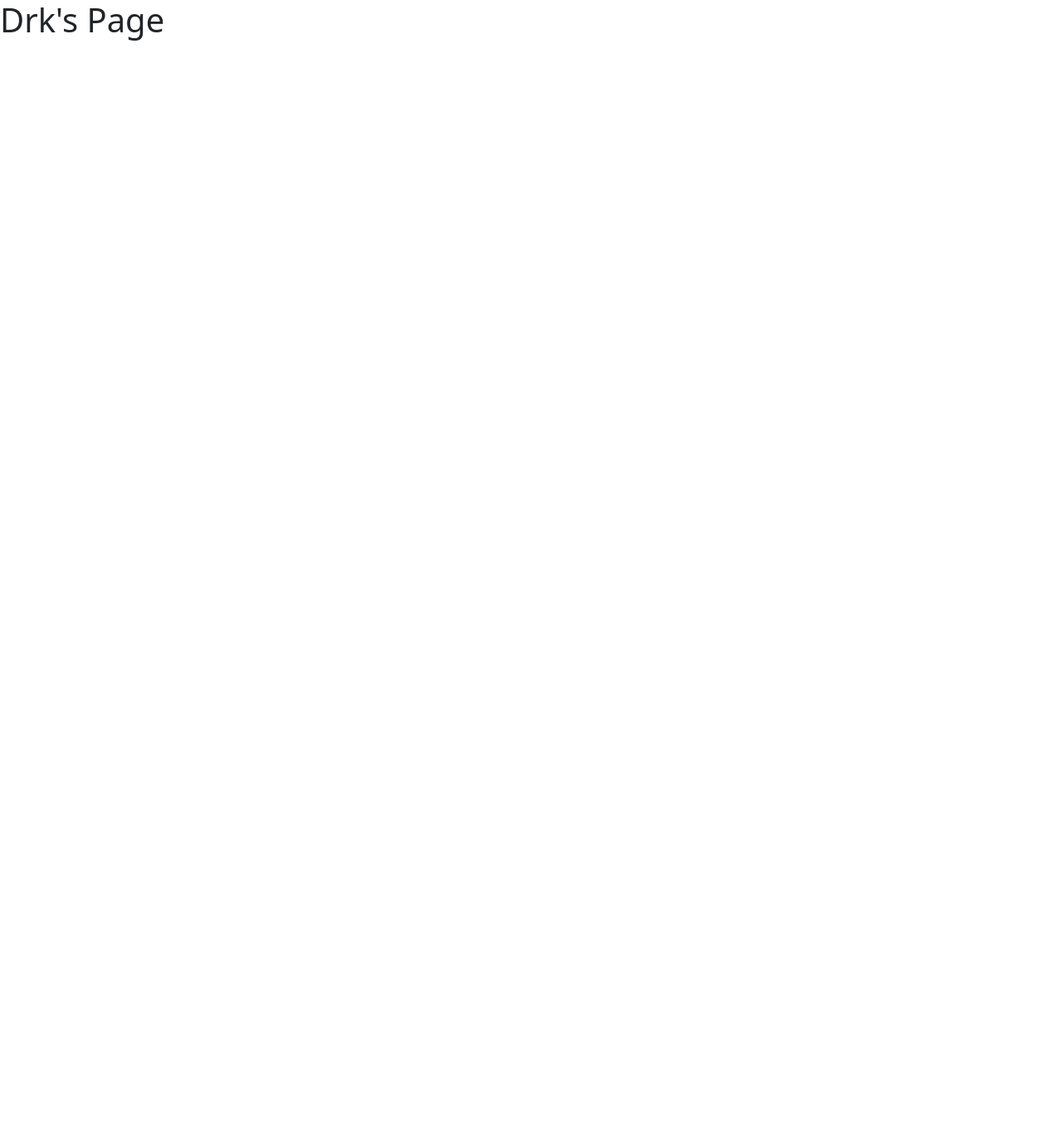
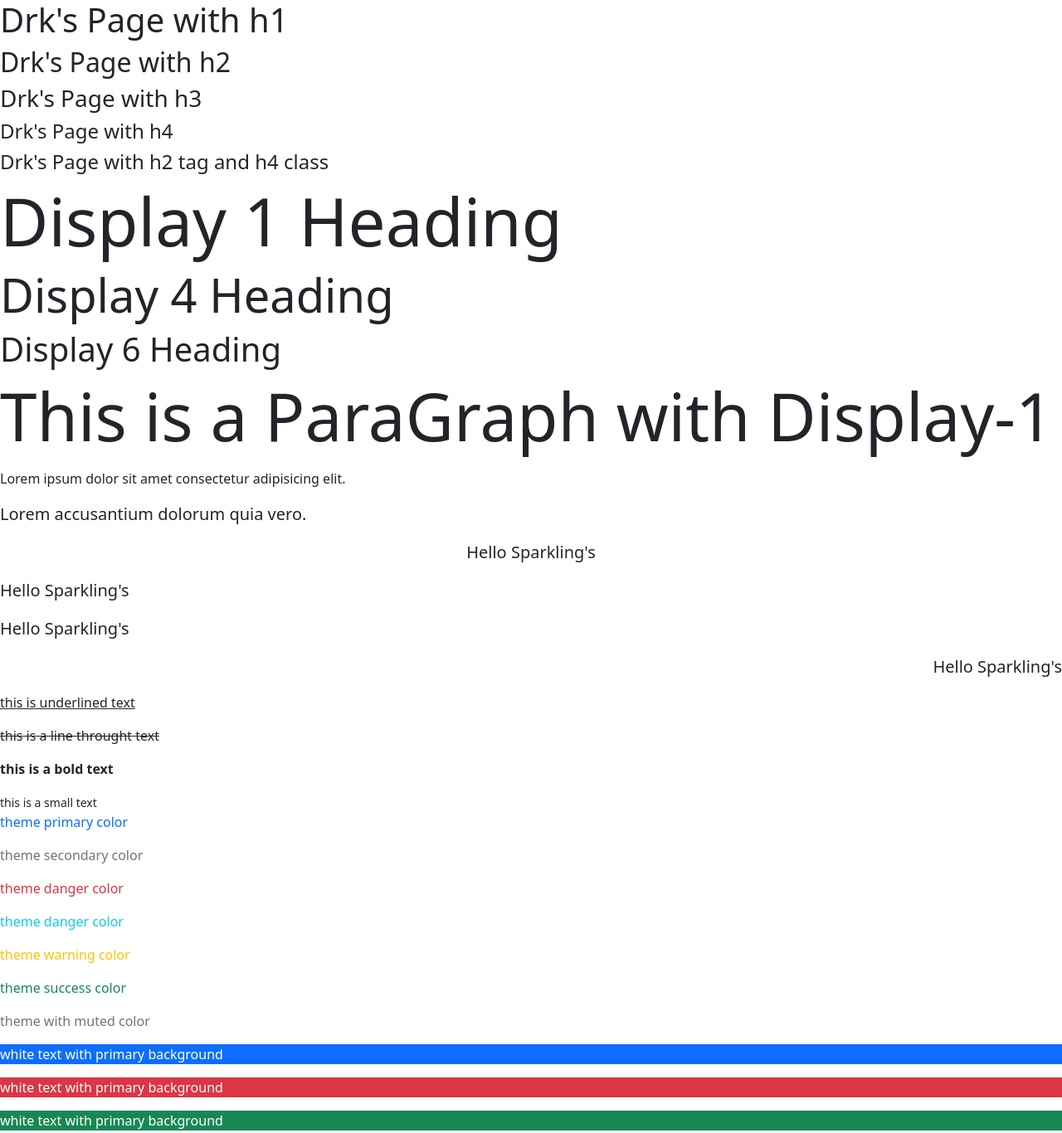
Before and after one commit to drkspark/BootStrapLeaning, a plain HTML site: page index.html in a window 1280 px wide. Shown: the whole page at 83% size. Before the commit the page ends 800 px from the top, so only its background shows below. Drawn offline with nearby package versions, Linux system fonts and the light colour scheme.

Commit message:
Text and Color

```diff
--- a/index.html
+++ b/index.html
@@ -1,15 +1,69 @@
 <!DOCTYPE html>
 <html lang="en">
-<head>
-    <meta charset="UTF-8">
-    <meta http-equiv="X-UA-Compatible" content="IE=edge">
-    <meta name="viewport" content="width=device-width, initial-scale=1.0">
+  <head>
+    <meta charset="UTF-8" />
+    <meta http-equiv="X-UA-Compatible" content="IE=edge" />
+    <meta name="viewport" content="width=device-width, initial-scale=1.0" />
     <title>Learning Bootstrap</title>
-    <link href="https://cdn.jsdelivr.net/npm/bootstrap@5.0.2/dist/css/bootstrap.min.css" rel="stylesheet" integrity="sha384-EVSTQN3/azprG1Anm3QDgpJLIm9Nao0Yz1ztcQTwFspd3yD65VohhpuuCOmLASjC" crossorigin="anonymous">
-</head>
-<body>
-    <h1>Drk's Page</h1>
+    <link
+      href="https://cdn.jsdelivr.net/npm/bootstrap@5.0.2/dist/css/bootstrap.min.css"
+      rel="stylesheet"
+      integrity="sha384-EVSTQN3/azprG1Anm3QDgpJLIm9Nao0Yz1ztcQTwFspd3yD65VohhpuuCOmLASjC"
+      crossorigin="anonymous"
+    />
+  </head>
+  <body>
+    <!-- Heading Tags -->
+    <h1>Drk's Page with h1</h1>
+    <h2>Drk's Page with h2</h2>
+    <h3>Drk's Page with h3</h3>
+    <h4>Drk's Page with h4</h4>
+    <h2 class="h4">Drk's Page with h2 tag and h4 class</h2>
 
-<script src="https://cdn.jsdelivr.net/npm/bootstrap@5.0.2/dist/js/bootstrap.bundle.min.js" integrity="sha384-MrcW6ZMFYlzcLA8Nl+NtUVF0sA7MsXsP1UyJoMp4YLEuNSfAP+JcXn/tWtIaxVXM" crossorigin="anonymous"></script>
-</body>
+    <!-- Display Headings -->
+    <!-- Wite h1.display-1 and press TAB the VS Code will auto-complete it via Emmet Package -->
+    <h1 class="display-1">Display 1 Heading</h1>
+    <h1 class="display-4">Display 4 Heading</h1>
+    <h1 class="display-6">Display 6 Heading</h1>
+
+    <!-- We can use the same with the paragraph tag too -->
+    <p class="display-1">This is a ParaGraph with Display-1</p>
+
+    <!-- lead text & alignment -->
+    <p>Lorem ipsum dolor sit amet consectetur adipisicing elit.</p>
+    <p class="lead">Lorem accusantium dolorum quia vero.</p>
+
+    <!-- text alignment -->
+    <p class="lead text-center">Hello Sparkling's</p>
+    <p class="lead text-start">Hello Sparkling's</p>
+    <p class="lead text-left">Hello Sparkling's</p>
+    <p class="lead text-end">Hello Sparkling's</p>
+
+    <!-- text decoration & font weight -->
+    <p class="text-decoration-underline">this is underlined text</p>
+    <p class="text-decoration-line-through">this is a line throught text</p>
+    <p class="fw-bold">this is a bold text</p>
+    <small>this is a small text</small>
+
+    <!-- text colors -->
+    <p class="text-primary">theme primary color</p>
+    <p class="text-secondary">theme secondary color</p>
+    <p class="text-danger">theme danger color</p>
+    <p class="text-info">theme danger color</p>
+    <p class="text-warning">theme warning color</p>
+    <p class="text-success">theme success color</p>
+    <!-- The muted color means the black shade is removed and it becomes grey -->
+    <p class="text-muted">theme with muted color</p>
+
+    <!-- bg color -->
+    <p class="text-white bg-primary">white text with primary background</p>
+    <p class="text-white bg-danger">white text with primary background</p>
+    <p class="text-white bg-success">white text with primary background</p>
+
+    <script
+      src="https://cdn.jsdelivr.net/npm/bootstrap@5.0.2/dist/js/bootstrap.bundle.min.js"
+      integrity="sha384-MrcW6ZMFYlzcLA8Nl+NtUVF0sA7MsXsP1UyJoMp4YLEuNSfAP+JcXn/tWtIaxVXM"
+      crossorigin="anonymous"
+    ></script>
+  </body>
 </html>
```
